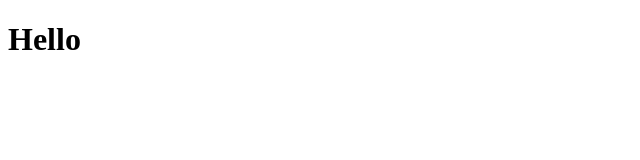
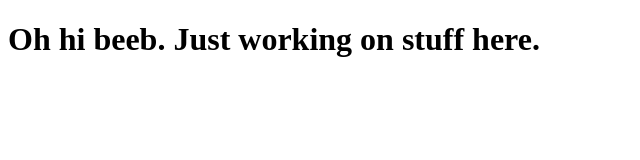
Before and after one commit to pmacnider/Practice-Webpage, an Astro site: page / in a window 1280 px wide. Shown: the whole page, without its empty margins (0-640 px from the left). Built offline with nearby package versions, Linux system fonts and the light colour scheme; Astro itself is replaced by a stand-in of ours.

Commit message:
commit 2

```diff
--- a/src/pages/index.astro
+++ b/src/pages/index.astro
@@ -1,4 +1,4 @@
 
 <body>
-	<h1>Hello</h1>
+	<h1>Oh hi beeb.  Just working on stuff here.</h1>
 </body>
```
